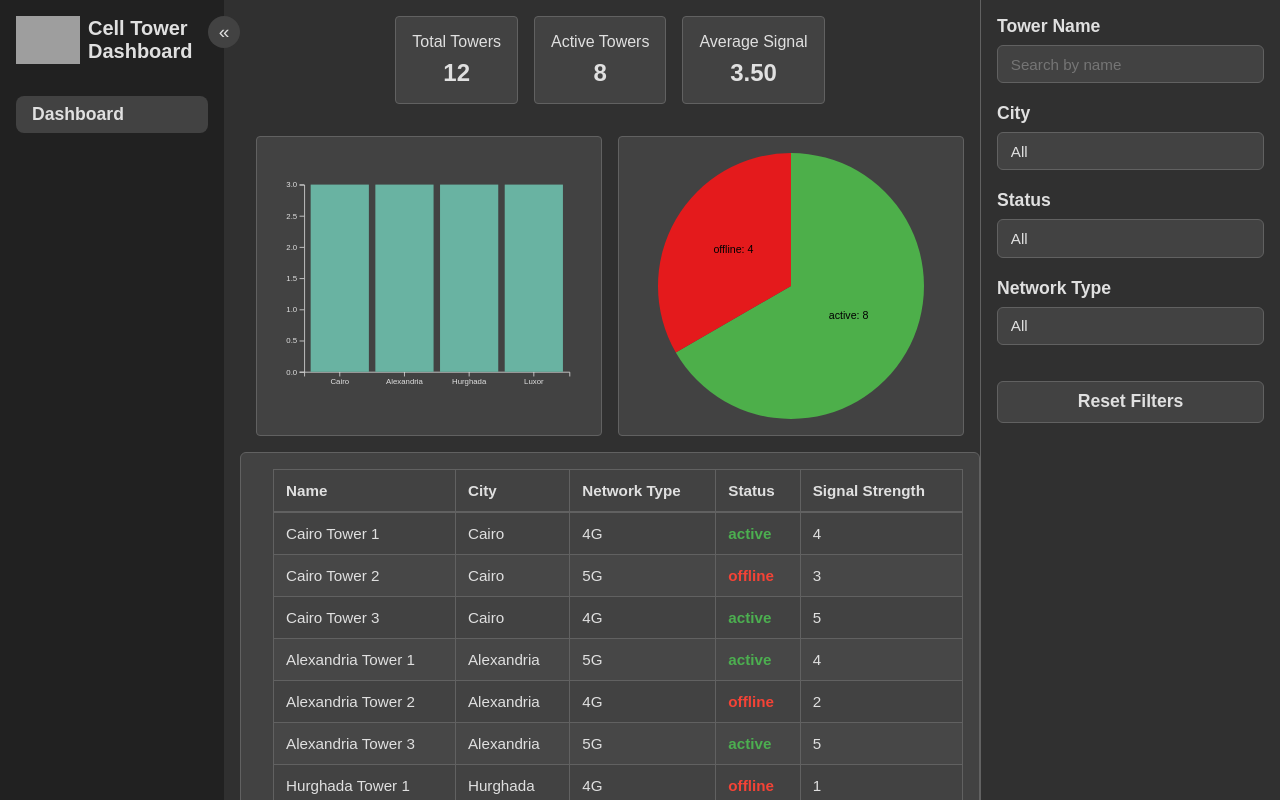
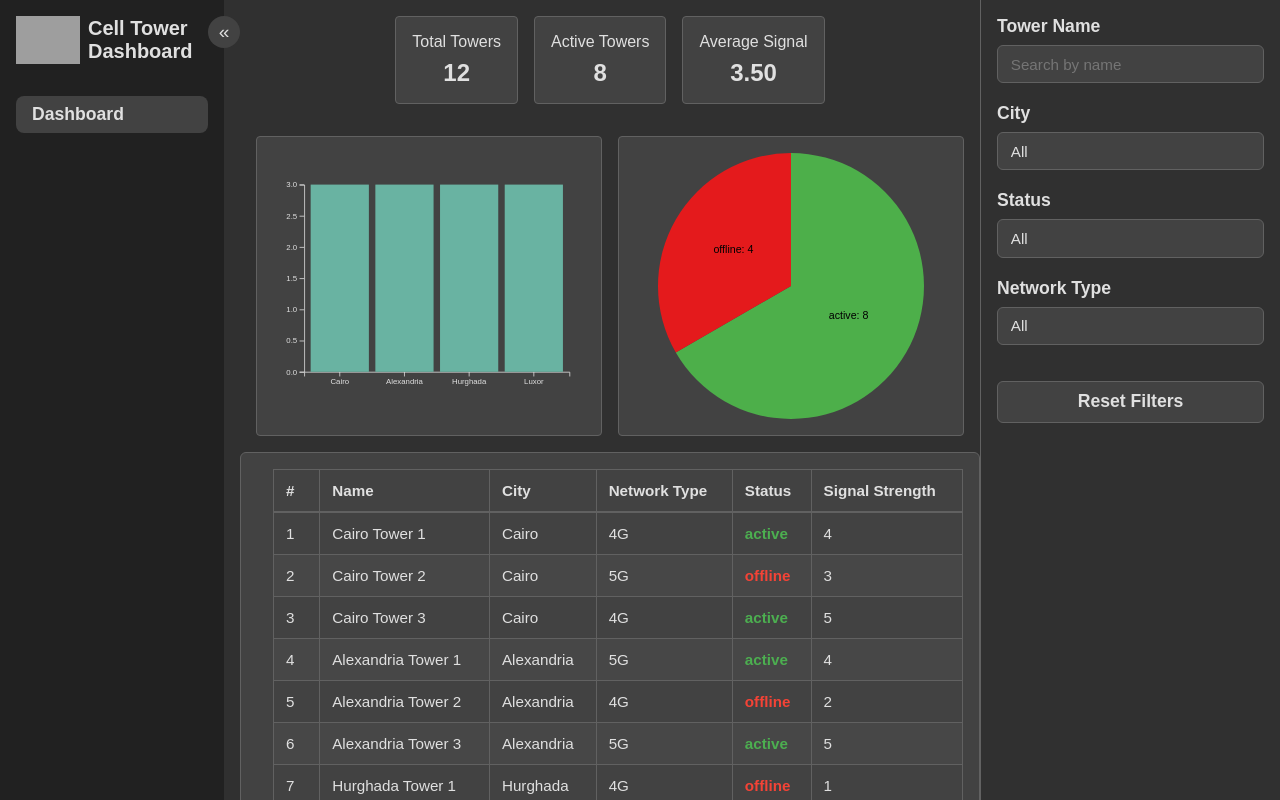
Before and after one commit to MadkoOour/ericsson-task, a React (Vite) app: page / in a window 1280 px wide. Shown: the top 800 px of the page. Built offline with nearby package versions, Linux system fonts and the light colour scheme; grey boxes are pictures that could not be loaded.

Commit message:
Refactor DataTable component to include row index and update status styling in SCSS

```diff
--- a/src/components/DataTable.tsx
+++ b/src/components/DataTable.tsx
@@ -13,6 +13,7 @@ const DataTable = ({ data }:DataTableProps) => {
     <table>
       <thead>
         <tr>
+          <th>#</th>
           <th>Name</th>
           <th>City</th>
           <th>Network Type</th>
@@ -21,15 +22,19 @@ const DataTable = ({ data }:DataTableProps) => {
         </tr>
       </thead>
       <tbody>
-        {data.map(tower => (
+        {data.map((tower, idx) => (
           <tr key={tower.id}>
-            <td>{tower.name}</td>
-            <td>{tower.city}</td>
-            <td>{tower.networkType}</td>
-            <td className={tower.status.toLowerCase() === 'active' ? 'status-active' : 'status-inactive'}>
+            <td data-label="#"> {idx + 1} </td>
+            <td data-label="Name">{tower.name}</td>
+            <td data-label="City">{tower.city}</td>
+            <td data-label="Network Type">{tower.networkType}</td>
+            <td
+              data-label="Status"
+              className={tower.status.toLowerCase() === 'active' ? 'status-active' : 'status-inactive'}
+            >
               {tower.status}
             </td>
-            <td>{tower.signalStrength}</td>
+            <td data-label="Signal Strength">{tower.signalStrength}</td>
           </tr>
         ))}
       </tbody>
--- a/src/styles/DataTable.scss
+++ b/src/styles/DataTable.scss
@@ -67,14 +67,3 @@
   text-align: center;
   color: $text-color;
 }
-
-
-.status-active {
-  color: red;
-  font-weight: bold;
-}
-
-.status-inactive {
-  color: green;
-  font-weight: bold;
-}
```
